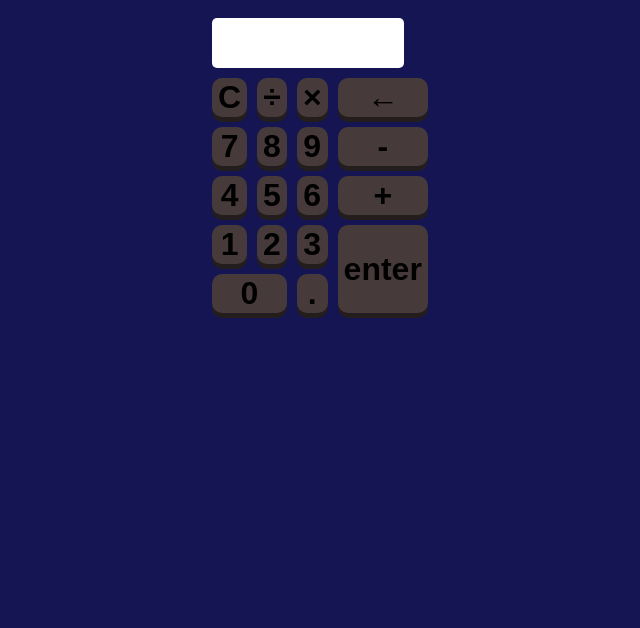
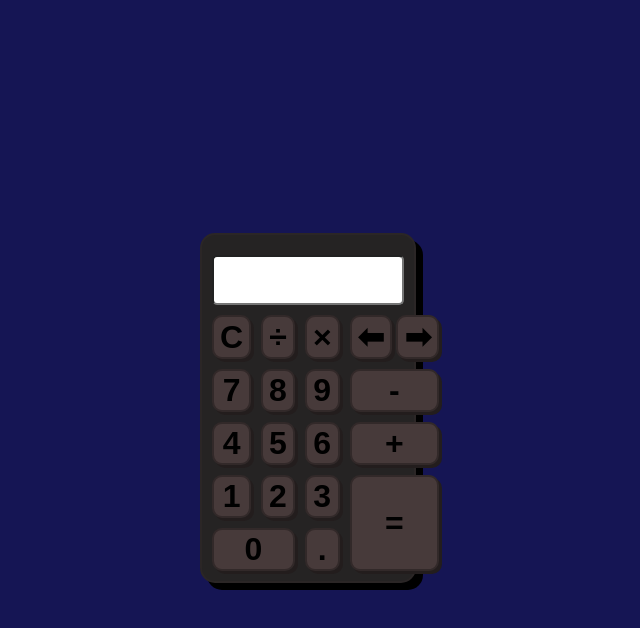
Before and after one commit to Vang-er/Nano_Calc, a website: page src/index.html in a window 1280 px wide. Shown: the whole page, without its empty margins (332-972 px from the left). Drawn offline with Linux system fonts and the light colour scheme.

Commit message:
now the num pad and the calculator body are ready...next is the logic part

```diff
--- a/src/index.html
+++ b/src/index.html
@@ -4,25 +4,45 @@
       background-color: rgb(21, 21, 84);
       display: flex;
       justify-content: center;
+      align-items: center;
+      height: 100vh;
     }
     .buttonsPad button {
       font-weight: 800;
       font-family: fantasy;
       font-size: xx-large;
       background-color: rgb(71, 58, 58);
-      border: none;
       border-radius: 10px;
       cursor: pointer;
-      box-shadow: 0 5px 0 rgb(35, 29, 29);
+      box-shadow: 3px 3px 0 rgb(35, 29, 29);
+      border-color: rgb(50, 41, 41);
+      border-width: 2px;
+      border-style: solid;
+      transition: 100ms;
     }
     .buttonsPad {
       display: grid;
       grid-template-columns: 1fr 1fr 1fr 1fr;
       gap: 10px;
     }
+    .buttonsPad button:active {
+      box-shadow: 1px 1px 0 rgb(35, 29, 29);
+      scale: 95%;
+      transform: translateY(2px);
+    }
   </style>
-  <div style="width: 15vw">
-    <div
+  <div
+    style="
+      width: 15vw;
+      background-color: rgb(37, 35, 35);
+      padding: 10px;
+      border-radius: 15px;
+      box-shadow: 7px 7px 0 black;
+      border: 2px solid rgb(43, 38, 38);
+    "
+  >
+    <input
+      type="text"
       style="
         width: 100%;
         height: 50px;
@@ -30,13 +50,18 @@
         margin-top: 10px;
         margin-bottom: 10px;
         border-radius: 5px;
+        font-size: xx-large;
+        border: 4px soild black;
       "
-    ></div>
+    />
     <div class="buttonsPad">
       <button onclick="">C</button>
       <button>÷</button>
       <button>×</button>
-      <button>←</button>
+      <div style="display: grid; grid-template-columns: 1fr 1fr; gap: 4px">
+        <button>⬅</button>
+        <button>➡</button>
+      </div>
       <button>7</button>
       <button>8</button>
       <button>9</button>
@@ -48,7 +73,7 @@
       <button>1</button>
       <button>2</button>
       <button>3</button>
-      <button style="grid-row: span 2">enter</button>
+      <button style="grid-row: span 2">=</button>
       <button style="grid-column: span 2">0</button>
       <button>.</button>
     </div>
```
Also changed, not shown: dist/index.html (added), dist/uri.txt (added).
